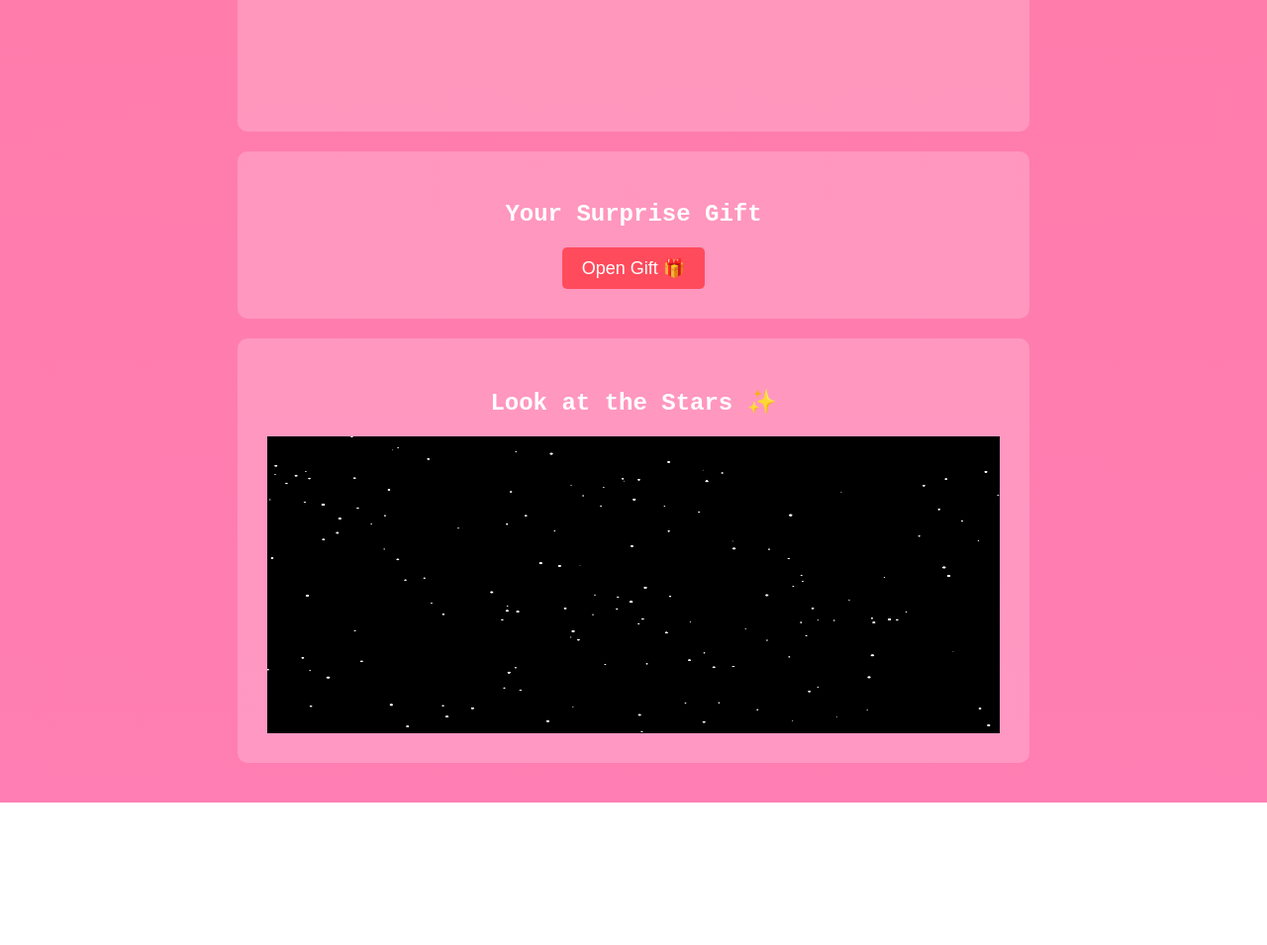
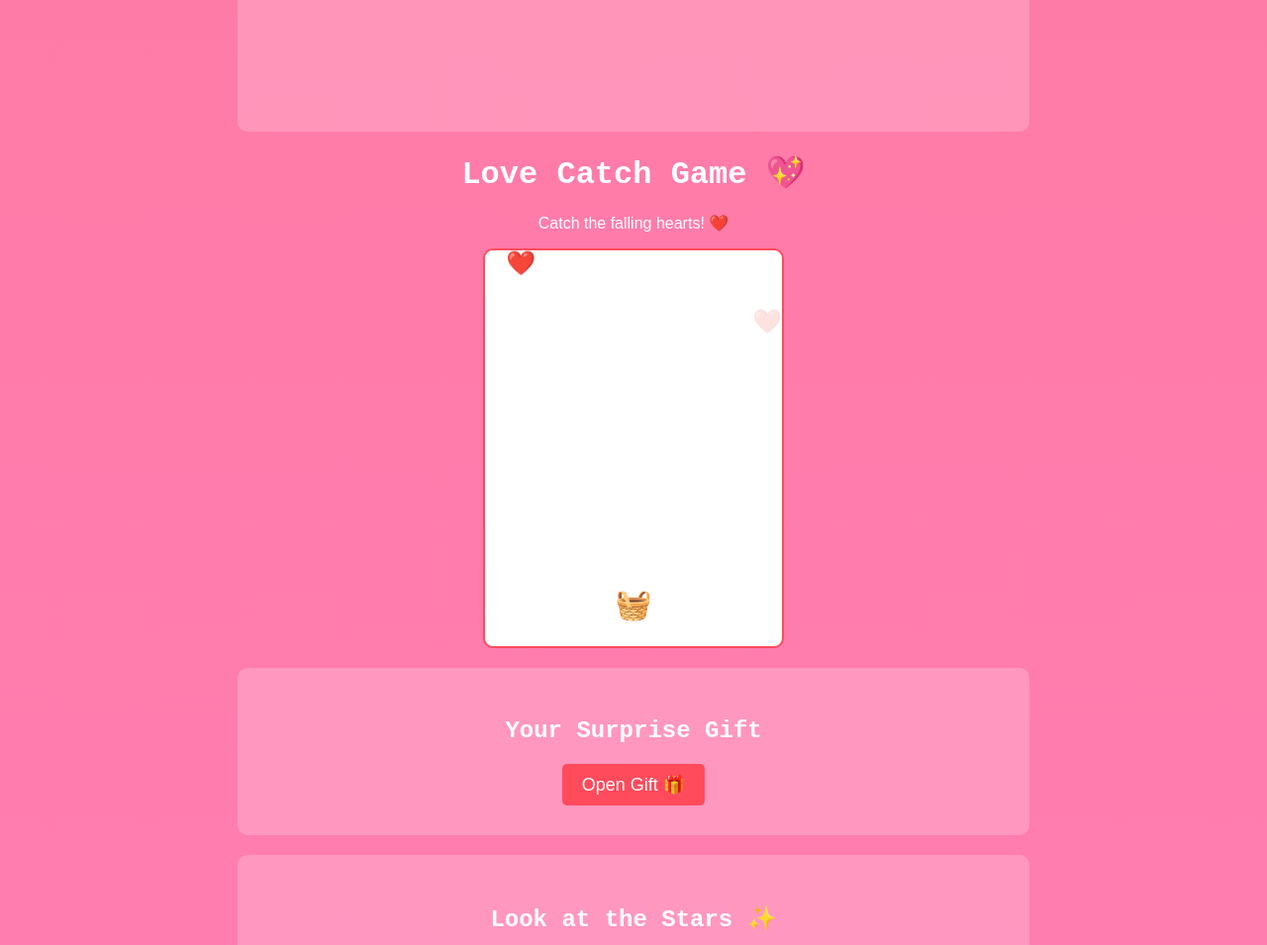
Before and after one commit to shahrukh-210906/Valentine_For-HER, a plain HTML site: page index.html in a window 1280 px wide. Shown: the part 3115-4070 px from the top of the page at 99% size. Before the commit the page ends 3926 px from the top, so only its background shows below. Drawn offline with Linux system fonts and the light colour scheme.

Commit message:
heart catching

```diff
--- a/index.html
+++ b/index.html
@@ -136,6 +136,27 @@
 
 
 
+
+
+            <div class="game-container">
+                <h1>Love Catch Game 💖</h1>
+                <p>Catch the falling hearts! ❤️</p>
+                <div class="game-area">
+                    <div id="basket">🧺</div>
+                    <div id="lives">Lives: <span id="lives-count">5</span></div>
+                    <div id="score">Score: <span id="score-count">0</span></div>
+                </div>
+                <button id="restart-btn" onclick="restartGame()">Restart Game</button>
+            </div>
+
+
+
+
+
+
+
+
+
         <section id="gift">
             <h2>Your Surprise Gift</h2>
             <button onclick="revealGift()">Open Gift 🎁</button>
@@ -152,6 +173,7 @@
             <canvas id="starry-sky"></canvas>
         </section>
     </div>
+
 
     <script src="script.js"></script>
     <script>
--- a/script.js
+++ b/script.js
@@ -221,6 +221,8 @@ document.addEventListener("DOMContentLoaded", function () {
 
 
 
+
+
 // Function to reveal the surprise gift
 function revealGift() {
     const message = document.getElementById("gift-message");
@@ -281,3 +283,81 @@ function animate() {
 }
 
 animate();
+
+const gameArea = document.querySelector(".game-area");
+const basket = document.getElementById("basket");
+const scoreDisplay = document.getElementById("score-count");
+const livesDisplay = document.getElementById("lives-count");
+const restartBtn = document.getElementById("restart-btn");
+
+let basketPosition = 125;
+let score = 0;
+let lives = 5;
+let gameInterval;
+
+// Move basket left and right
+document.addEventListener("keydown", (event) => {
+    if (event.key === "ArrowLeft" && basketPosition > 0) {
+        basketPosition -= 20;
+    } else if (event.key === "ArrowRight" && basketPosition < 250) {
+        basketPosition += 20;
+    }
+    basket.style.left = basketPosition + "px";
+});
+
+// Function to create falling hearts
+function createHeart() {
+    const heart = document.createElement("div");
+    heart.classList.add("heart");
+    heart.innerHTML = "❤️";
+    heart.style.left = Math.random() * 280 + "px"; // Random x position
+    heart.style.top = "0px"; // Start from top
+    gameArea.appendChild(heart);
+
+    let heartFall = setInterval(() => {
+        let heartTop = parseInt(window.getComputedStyle(heart).getPropertyValue("top"));
+        heart.style.top = heartTop + 5 + "px"; // Move heart down
+
+        // Check if heart is caught
+        if (heartTop > 350) {
+            let basketLeft = basket.offsetLeft;
+            let heartLeft = heart.offsetLeft;
+
+            if (heartLeft > basketLeft - 30 && heartLeft < basketLeft + 50) {
+                score++;
+                scoreDisplay.innerText = score;
+                clearInterval(heartFall);
+                heart.remove();
+            } else {
+                lives--;
+                livesDisplay.innerText = lives;
+                clearInterval(heartFall);
+                heart.remove();
+
+                if (lives === 0) {
+                    clearInterval(gameInterval);
+                    alert("Game Over! Your score: " + score);
+                    restartBtn.style.display = "block";
+                }
+            }
+        }
+    }, 50);
+}
+
+// Function to start game
+function startGame() {
+    restartBtn.style.display = "none";
+    score = 0;
+    lives = 5;
+    scoreDisplay.innerText = score;
+    livesDisplay.innerText = lives;
+    gameInterval = setInterval(createHeart, 1000);
+}
+
+// Function to restart game
+function restartGame() {
+    document.querySelectorAll(".heart").forEach(heart => heart.remove());
+    startGame();
+}
+
+startGame();
--- a/styles.css
+++ b/styles.css
@@ -71,8 +71,8 @@ button:hover {
     background: #ff2e4c;
 }
 
-#gift-video{
-    rotate: 90;
+#gift-video {
+    transform: rotate(270deg); /* Correct property for rotation */
 }
 
 #starry-sky {
@@ -165,3 +165,68 @@ button:hover {
 ul li{
     text-align: left;
 }
+
+body {
+    font-family: Arial, sans-serif;
+    text-align: center;
+    background: linear-gradient(to bottom, #ff758c, #ff7eb3);
+    color: white;
+    margin: 0;
+    padding: 0;
+}
+
+.game-container {
+    margin-top: 20px;
+}
+
+.game-area {
+    position: relative;
+    width: 300px;
+    height: 400px;
+    background: white;
+    border-radius: 10px;
+    margin: auto;
+    overflow: hidden;
+    border: 2px solid #ff4b5c;
+}
+
+#basket {
+    position: absolute;
+    bottom: 10px;
+    width: 50px;
+    height: 50px;
+    font-size: 30px;
+    left: 50%;
+    transform: translateX(-50%);
+    transition: left 0.1s;
+}
+
+.heart {
+    position: absolute;
+    font-size: 24px;
+    color: red;
+    top: 0;
+    left: 50%;
+    transform: translateX(-50%);
+}
+
+#lives, #score {
+    margin: 10px;
+    font-size: 18px;
+}
+
+#restart-btn {
+    margin-top: 20px;
+    padding: 10px 20px;
+    font-size: 18px;
+    border: none;
+    background: #ff4b5c;
+    color: white;
+    border-radius: 5px;
+    cursor: pointer;
+    display: none;
+}
+
+#restart-btn:hover {
+    background: #ff2e4c;
+}
```
